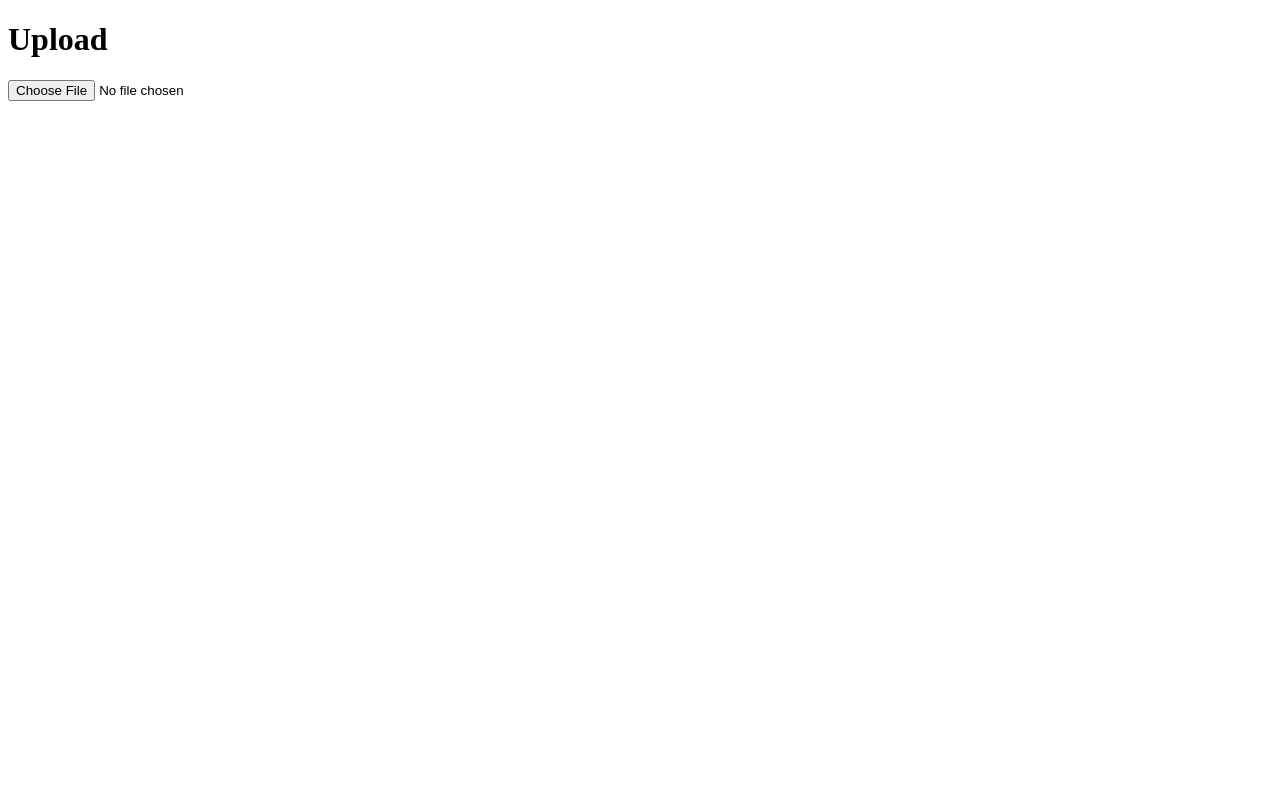
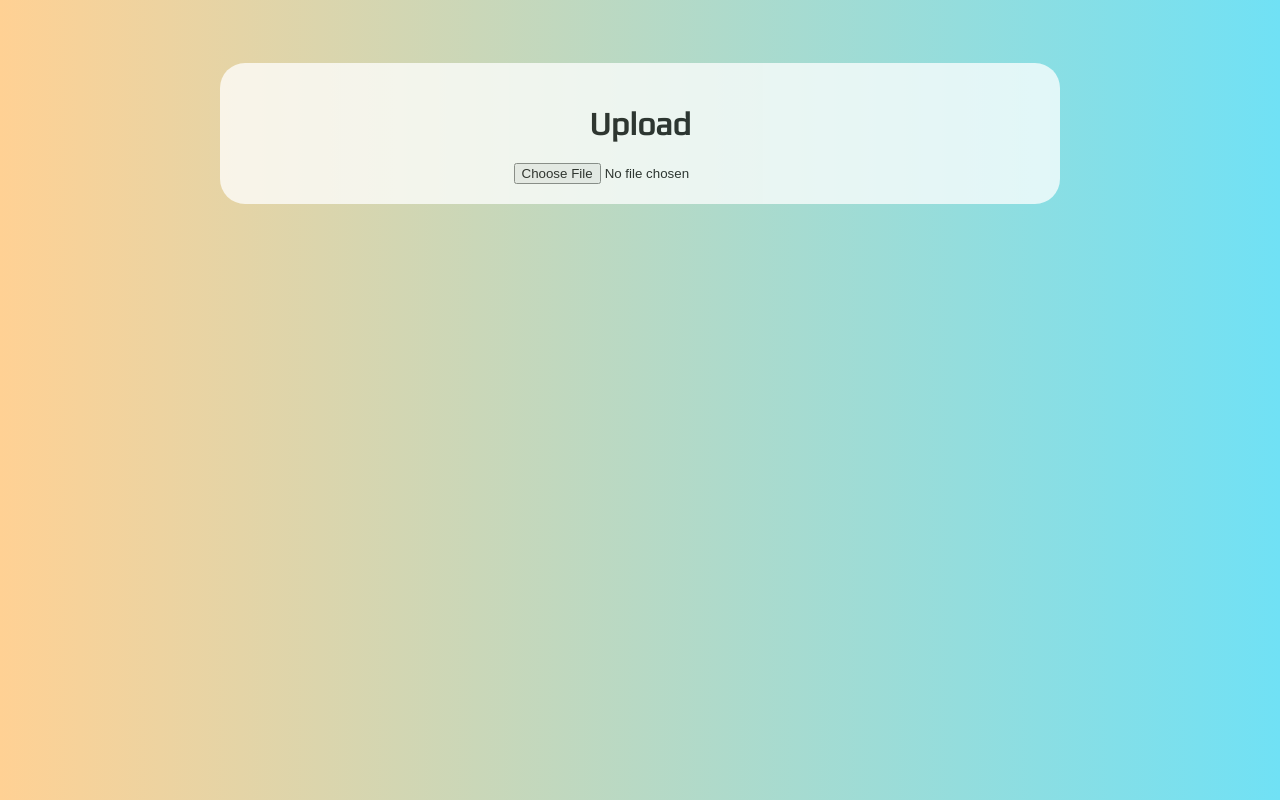
Before and after one commit to amannanrhe/file_metadata, a website: page views/index.html in a window 1280 px wide. Drawn offline with Linux system fonts and the light colour scheme.

Commit message:
Install Modules
Added modules and bug fixes

```diff
--- a/app.js
+++ b/app.js
@@ -1,7 +1,7 @@
 var express = require('express');
 var path = require('path');
 var controller = require('./routes/ApiController');
-var app = expresss();
+var app = express();
 
 app.use(express.static(path.join(__dirname, 'public')));
 app.use('/', controller);
--- a/package.json
+++ b/package.json
@@ -15,5 +15,8 @@
   "bugs": {
     "url": "https://github.com/amannanrhe/file_metadata/issues"
   },
-  "homepage": "https://github.com/amannanrhe/file_metadata#readme"
+  "homepage": "https://github.com/amannanrhe/file_metadata#readme",
+  "dependencies": {
+    "express": "^4.16.2"
+  }
 }
--- a/public/style.css
+++ b/public/style.css
@@ -0,0 +1,20 @@
+body{
+    font-family: 'Play', sans-serif;
+    background: #70e1f5;
+    background: -webkit-linear-gradient(to right, #ffd194, #70e1f5);
+    background: linear-gradient(to right, #ffd194, #70e1f5);
+
+}
+
+.container{
+    margin-left:auto;
+    margin-right:auto;
+    max-width:800px;
+    background-color: white;
+    color: black;
+    border-radius: 25px;
+    padding:20px;
+    opacity:0.75;
+    margin-top:5%;
+    text-align: center;
+}
```
Also changed, not shown: views/index.html (+1 -1 lines), 1 other file.
